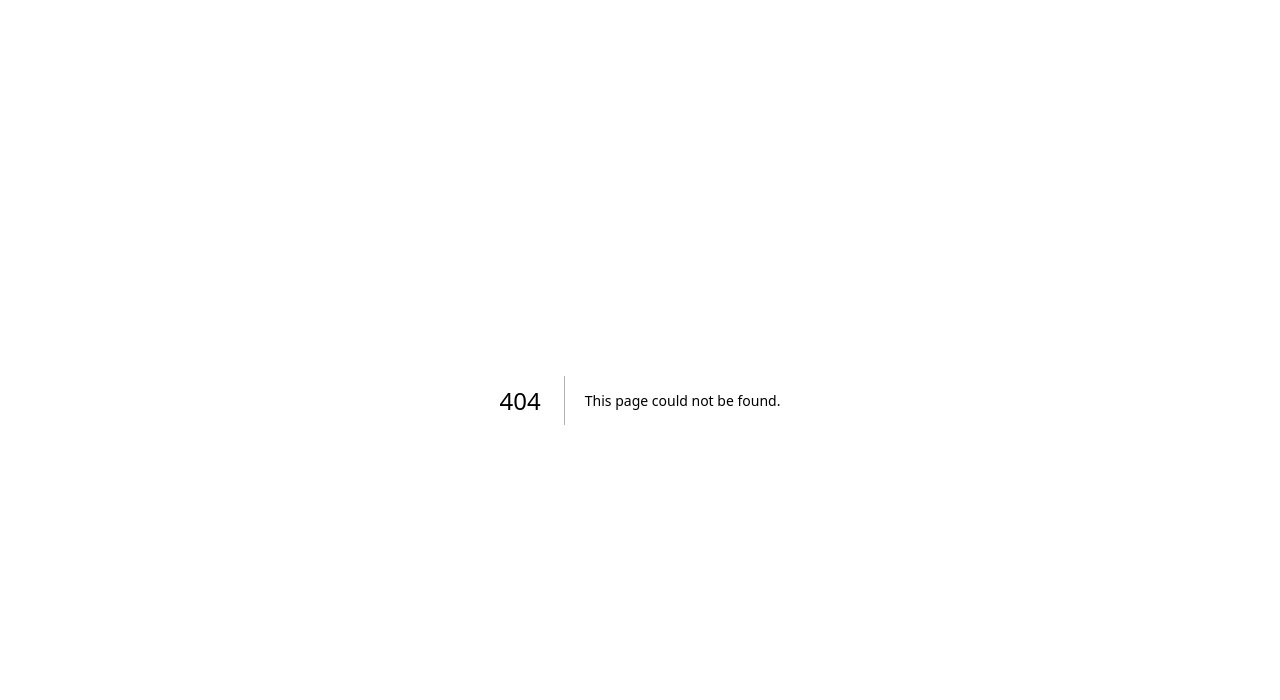
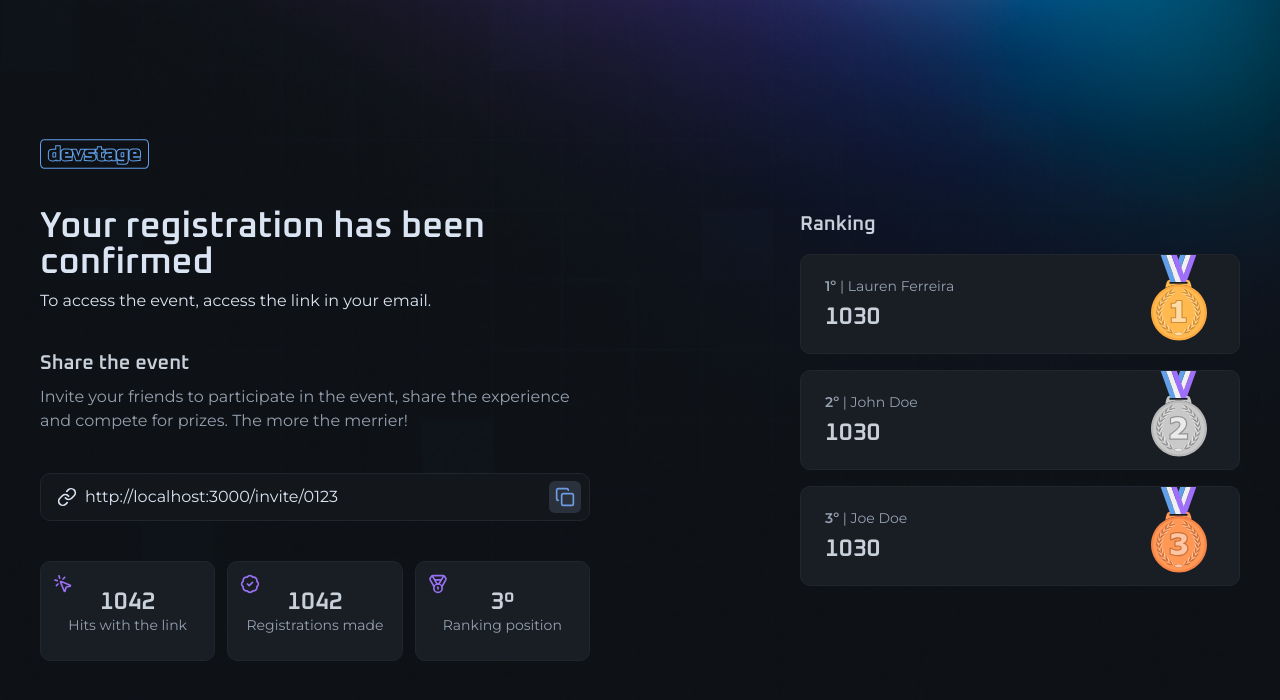
Before and after one commit to lesada/nlw-connect-react, a Next.js app: page /invite in a window 1280 px wide. Before the commit this address had no page. Shown: the top 700 px of the page. Built offline with nearby package versions, Linux system fonts and the light colour scheme.

Commit message:
feat: invite page layout

```diff
--- a/package.json
+++ b/package.json
@@ -15,6 +15,7 @@
     "postcss": "^8.5.2",
     "react": "^19.0.0",
     "react-dom": "^19.0.0",
+    "tailwind-merge": "^3.0.1",
     "tailwindcss": "^4.0.6"
   },
   "devDependencies": {
--- /dev/null
+++ b/src/app/invite/invite-link-input.tsx
@@ -0,0 +1,29 @@
+"use client";
+
+import { IconButton } from "@/components/icon-button";
+import { InputField, InputIcon, InputRoot } from "@/components/input";
+import { Copy, Link } from "lucide-react";
+
+interface InviteLinkInputProps {
+  inviteLink: string;
+}
+
+export function InviteLinkInput({ inviteLink }: InviteLinkInputProps) {
+  function copyInviteLink() {
+    navigator.clipboard.writeText(inviteLink);
+  }
+
+  return (
+    <InputRoot>
+      <InputIcon>
+        <Link className="size-5" />
+      </InputIcon>
+
+      <InputField readOnly defaultValue={inviteLink} />
+
+      <IconButton className="-mr-2" onClick={copyInviteLink}>
+        <Copy className="size-5" />
+      </IconButton>
+    </InputRoot>
+  );
+}
--- /dev/null
+++ b/src/app/invite/page.tsx
@@ -0,0 +1,40 @@
+import logo from "@/assets/logo.svg";
+import Image from "next/image";
+import { InviteLinkInput } from "./invite-link-input";
+import { Ranking } from "./ranking";
+import { Stats } from "./stats";
+
+export default function InvitePage() {
+  const inviteLink = "http://localhost:3000/invite/0123";
+
+  return (
+    <div className="min-h-dvh flex items-center justify-between gap-16 flex-col md:flex-row">
+      <div className="flex flex-col gap-10 w-full max-w-[550px]">
+        <Image src={logo} alt="devstage" width={108.5} height={30} />
+
+        <div className="space-y-2">
+          <h1 className="text-4xl font-semibold font-heading text-gray-100 leading-none">
+            Your registration has been confirmed
+          </h1>
+          <p className="">
+            To access the event, access the link in your email.
+          </p>
+        </div>
+        <div className="space-y-6">
+          <div className="space-y-3">
+            <h2 className="text-gray-200 text-xl font-heading font-semibold leading-none">
+              Share the event
+            </h2>
+            <p className="text-gray-300">
+              Invite your friends to participate in the event, share the
+              experience and compete for prizes. The more the merrier!
+            </p>
+          </div>
+        </div>
+        <InviteLinkInput inviteLink={inviteLink} />
+        <Stats />
+      </div>
+      <Ranking />
+    </div>
+  );
+}
--- /dev/null
+++ b/src/app/invite/ranking.tsx
@@ -0,0 +1,43 @@
+import medalCooper from "@/assets/medal-cooper.svg";
+import medalGold from "@/assets/medal-gold.svg";
+import medalSilver from "@/assets/medal-silver.svg";
+import Image from "next/image";
+
+export function Ranking() {
+  return (
+    <div className="w-full max-w-[440px] space-y-5">
+      <h2 className="text-gray-200 text-xl font-heading font-semibold leading-none">
+        Ranking
+      </h2>
+      <div className="space-y-4">
+        <div className="relative rounded-xl bg-gray-700 border border-gray-600 p-6 flex flex-col justify-center gap-3">
+          <span className="text-sm text-gray-300 leading-none">
+            <span className="font-semibold">1&ordm;</span> | Lauren Ferreira
+          </span>
+          <span className="font-heading text-2xl font-semibold text-gray-200 leading-none">
+            1030
+          </span>
+          <Image src={medalGold} alt="" className="absolute top-0 right-8" />
+        </div>
+        <div className="relative rounded-xl bg-gray-700 border border-gray-600 p-6 flex flex-col justify-center gap-3">
+          <span className="text-sm text-gray-300 leading-none">
+            <span className="font-semibold">2&ordm;</span> | John Doe
+          </span>
+          <span className="font-heading text-2xl font-semibold text-gray-200 leading-none">
+            1030
+          </span>
+          <Image src={medalSilver} alt="" className="absolute top-0 right-8" />
+        </div>
+        <div className="relative rounded-xl bg-gray-700 border border-gray-600 p-6 flex flex-col justify-center gap-3">
+          <span className="text-sm text-gray-300 leading-none">
+            <span className="font-semibold">3&ordm;</span> | Joe Doe
+          </span>
+          <span className="font-heading text-2xl font-semibold text-gray-200 leading-none">
+            1030
+          </span>
+          <Image src={medalCooper} alt="" className="absolute top-0 right-8" />
+        </div>
+      </div>
+    </div>
+  );
+}
--- /dev/null
+++ b/src/app/invite/stats.tsx
@@ -0,0 +1,37 @@
+import { BadgeCheck, Medal, MousePointerClick } from "lucide-react";
+
+export function Stats() {
+  return (
+    <div className="grid md:grid-cols-3 gap-3">
+      <div className="relative rounded-xl bg-gray-700 border border-gray-600 px-4 py-7 flex flex-col items-center justify-center gap-1">
+        <span className="font-heading text-2xl font-semibold text-gray-200 leading-none">
+          1042
+        </span>
+        <span className="text-sm text-gray-300 leading-none text-center">
+          Hits with the link
+        </span>
+        <MousePointerClick className="size-5 text-purple top-3 left-3 absolute" />
+      </div>
+
+      <div className="relative rounded-xl bg-gray-700 border border-gray-600 px-4 py-7 flex flex-col items-center justify-center gap-1">
+        <span className="font-heading text-2xl font-semibold text-gray-200 leading-none">
+          1042
+        </span>
+        <span className="text-sm text-gray-300 leading-none text-center">
+          Registrations made
+        </span>
+        <BadgeCheck className="size-5 text-purple top-3 left-3 absolute" />
+      </div>
+
+      <div className="relative rounded-xl bg-gray-700 border border-gray-600 px-4 py-7 flex flex-col items-center justify-center gap-1">
+        <span className="font-heading text-2xl font-semibold text-gray-200 leading-none">
+          3&ordm;
+        </span>
+        <span className="text-sm text-gray-300 leading-none text-center">
+          Ranking position
+        </span>
+        <Medal className="size-5 text-purple top-3 left-3 absolute" />
+      </div>
+    </div>
+  );
+}
--- a/src/app/layout.tsx
+++ b/src/app/layout.tsx
@@ -26,7 +26,9 @@ export default function RootLayout({
   return (
     <html lang="en" className={`${oxanium.variable} ${montserrat.variable}`}>
       <body className="bg-gray-900 text-gray-100 antialiased bg-[url(/background.png)] bg-no-repeat bg-cover bg-right-top">
-        {children}
+        <main className="max-w-[1240px] mx-auto px-5 py-8 md:py-0">
+          {children}
+        </main>
       </body>
     </html>
   );
--- a/src/app/page.tsx
+++ b/src/app/page.tsx
@@ -6,7 +6,6 @@ import { InputField, InputIcon, InputRoot } from "../components/input";
 
 export default function Home() {
   return (
-    <main className="max-w-[1240px] mx-auto px-5 py-8 md:py-0">
     <div className="min-h-dvh flex flex-col justify-center gap-16">
       <div className="flex flex-col gap-8 items-center md:items-start">
         <Image src={logo} alt="devstage" width={108.5} height={30} />
@@ -66,6 +65,5 @@ export default function Home() {
         </form>
       </div>
     </div>
-    </main>
   );
 }
--- a/src/components/icon-button.tsx
+++ b/src/components/icon-button.tsx
@@ -1,9 +1,13 @@
 import { ComponentProps } from "react";
+import { twMerge } from "tailwind-merge";
 
-export function IconButton({ ...rest }: ComponentProps<"button">) {
+export function IconButton({ className, ...rest }: ComponentProps<"button">) {
   return (
     <button
-      className="p-1.5 text-blue bg-gray-500 font-semibold rounded-md cursor-pointer transition-colors duration-300 hover:bg-blue hover:text-gray-900"
+      className={twMerge(
+        "p-1.5 text-blue bg-gray-500 font-semibold rounded-md cursor-pointer transition-colors duration-300 hover:bg-blue hover:text-gray-900",
+        className
+      )}
       {...rest}
     />
   );
```
Also changed, not shown: 1 other file (tests, documents, lock files or other folders). Lines whose indentation alone changed are shown as unchanged.
